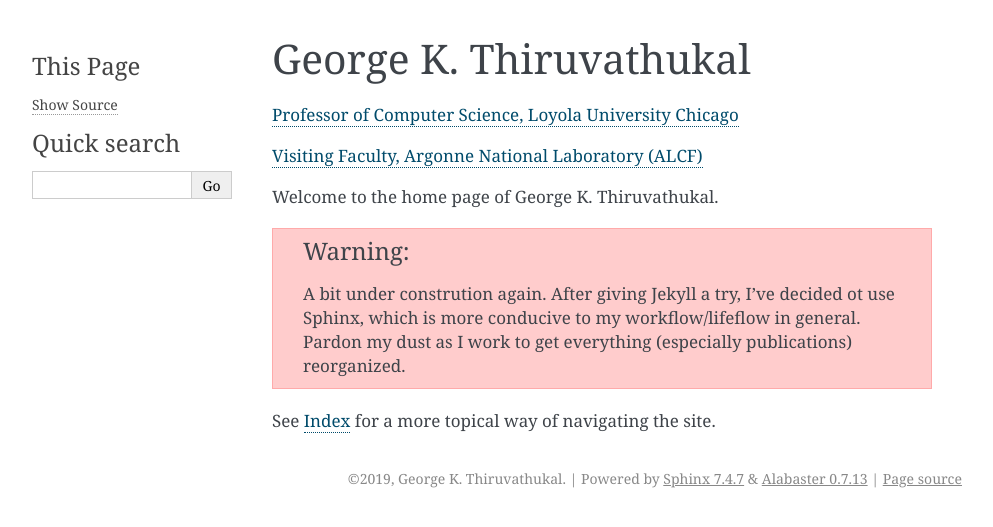
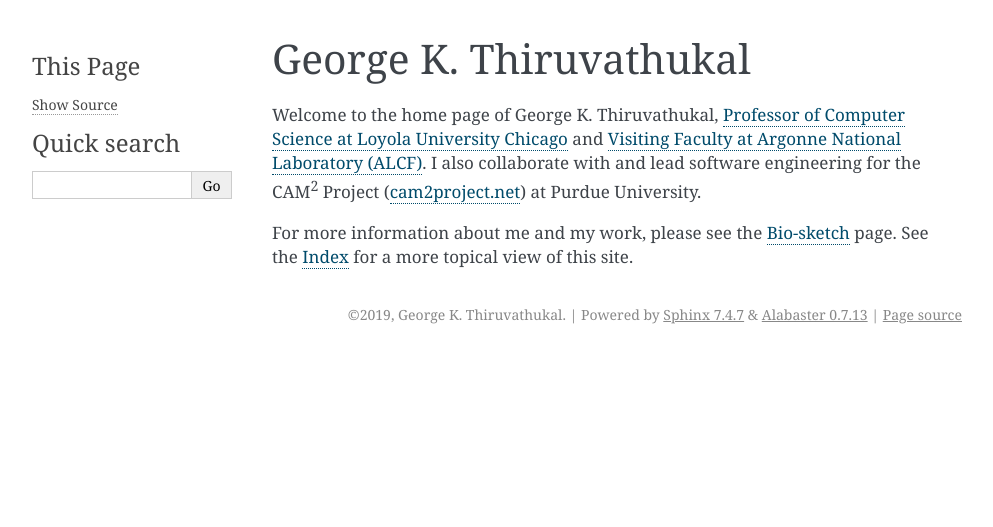
Before and after one commit to jweezy24/thiruvathukal-home-sphinx, a Sphinx documentation site: the page built from source/index.rst, in a window 1280 px wide. Shown: the top 527 px of the page, without its empty margins (148-1141 px from the left). Built offline with Sphinx 7.4.7, drawn with Linux system fonts in a browser that asks for light colours.

Commit message:
update index page

```diff
--- a/source/index.rst
+++ b/source/index.rst
@@ -6,16 +6,12 @@
 George K. Thiruvathukal
 ========================
 
-`Professor of Computer Science, Loyola University Chicago <https://luc.edu/gkthiruvathukal>`_
+Welcome to the home page of George K. Thiruvathukal, `Professor of Computer Science at Loyola University Chicago <https://luc.edu/gkthiruvathukal>`_
+and `Visiting Faculty at Argonne National Laboratory (ALCF) <https://www.alcf.anl.gov/staff-directory/george-k-thiruvathukal>`_. I also collaborate
+with and lead software engineering for the CAM\ :superscript:`2` Project (`cam2project.net <https://cam2project.net>`_) at Purdue University.
 
-`Visiting Faculty, Argonne National Laboratory (ALCF) <https://www.alcf.anl.gov/staff-directory/george-k-thiruvathukal>`_
-
-Welcome to the home page of George K. Thiruvathukal.
-
-.. warning::
-
-   A bit under constrution again. After giving Jekyll a try, I've decided ot use Sphinx, which is more conducive to my
-   workflow/lifeflow in general. Pardon my dust as I work to get everything (especially publications) reorganized.
+For more information about me and my work, please see the :doc:`about` page.
+See the :ref:`genindex` for a more topical view of this site.
 
 .. toctree::
    :hidden:
@@ -26,5 +22,3 @@ Welcome to the home page of George K. Thiruvathukal.
    publications.rst
    community.rst
    media.rst
-
-See :ref:`genindex` for a more topical way of navigating the site.
```
